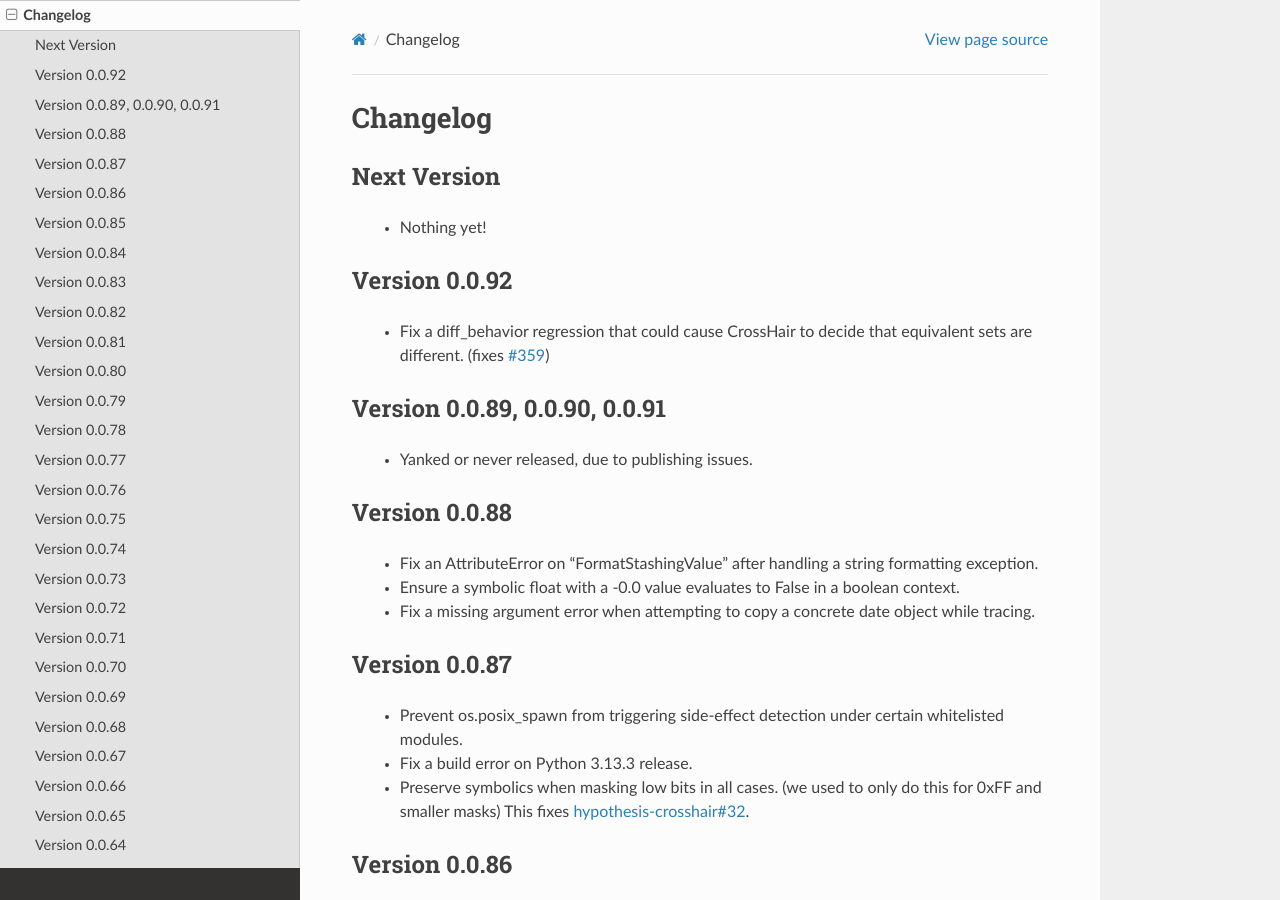
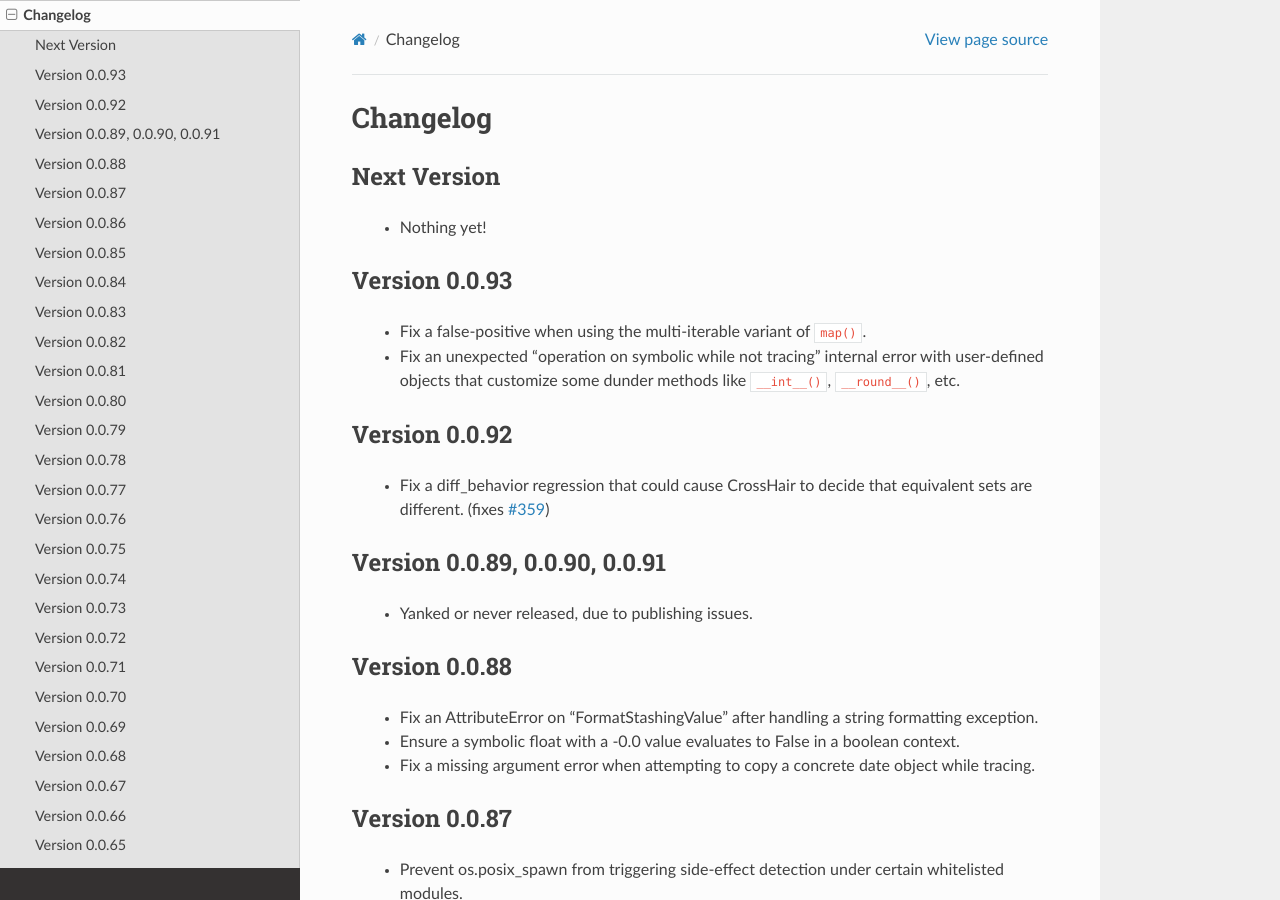
Before and after one commit to pschanely/CrossHair, a Sphinx documentation site: the page built from doc/source/changelog.rst, in a window 1280 px wide and 900 px high. Built offline with Sphinx 7.4.7 and the Read the Docs theme 3.1.0, drawn with Linux system fonts in a browser that asks for light colours; the version number is read from the project's files by our own code.

Commit message:
Update changelog

```diff
--- a/doc/source/changelog.rst
+++ b/doc/source/changelog.rst
@@ -7,6 +7,15 @@ Next Version
 ------------
 
   * Nothing yet!
+
+
+Version 0.0.93
+--------------
+
+  * Fix a false-positive when using the multi-iterable variant of ``map()``.
+  * Fix an unexpected "operation on symbolic while not tracing" internal error
+    with user-defined objects that customize some dunder methods like ``__int__()``,
+    ``__round__()``, etc.
 
 
 Version 0.0.92
```
